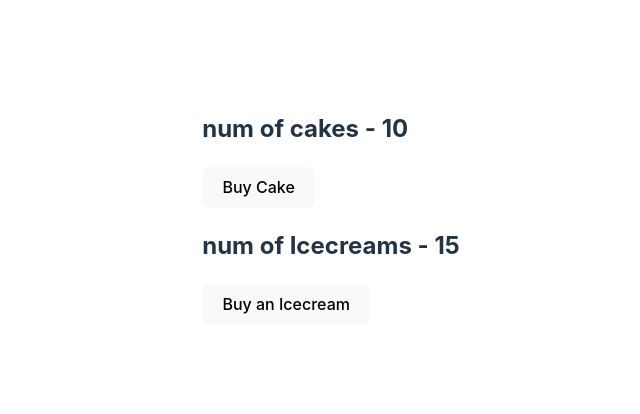
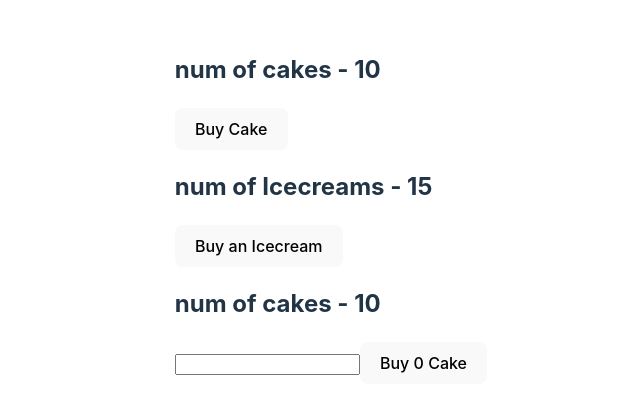
Before and after one commit to Sinac0de/React_Redux_Practice, a React (Vite) app: page / in a window 1280 px wide. Shown: the part 192-606 px from the top of the page, without its empty margins (309-949 px from the left). Built offline with nearby package versions, Linux system fonts and the light colour scheme.

Commit message:
Add cake with payload to the app

```diff
--- a/src/App.jsx
+++ b/src/App.jsx
@@ -2,6 +2,7 @@ import { Provider } from "react-redux";
 import store from "./redux/store";
 import CakeContainer from "./Components/CakeContainer/CakeContainer";
 import IcecreamContainer from "./Components/IcecreamContainer/IcecreamContainer";
+import CakeWithPayload from "./Components/CakeWithPayload/CakeWithPayload";
 
 const App = () => {
   return (
@@ -9,6 +10,7 @@ const App = () => {
       <div className="App">
         <CakeContainer />
         <IcecreamContainer />
+        <CakeWithPayload />
       </div>
     </Provider>
   );
```
